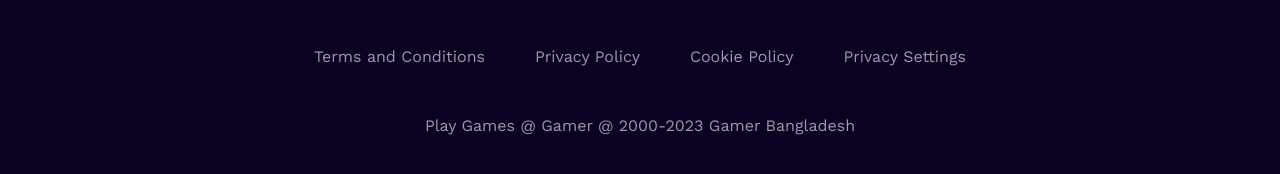
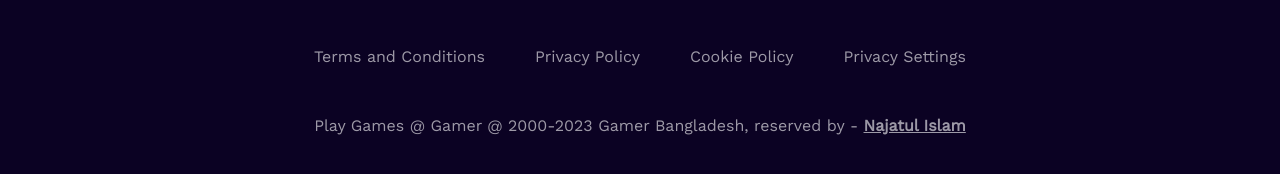
Before and after one commit to najatul6/Gaming-Zone, a plain HTML site: page index.html in a window 1280 px wide. Shown: the part 5092-5266 px from the top of the page. Drawn offline with nearby package versions, Linux system fonts and the light colour scheme.

Commit message:
update footer copyright to include attribution link

```diff
--- a/index.html
+++ b/index.html
@@ -271,7 +271,7 @@
                 <li><a href="#">Cookie Policy</a></li>
                 <li><a href="#">Privacy Settings</a></li>
             </div>
-            <p class="copyright">Play Games @ Gamer @ 2000-2023 Gamer Bangladesh</p>
+            <p class="copyright">Play Games @ Gamer @ 2000-2023 Gamer Bangladesh, reserved by - <a to="https://najatul-islam.vercel.app/" target="_blank" style="font-weight: bold; text-decoration: underline;">Najatul Islam</a></p>
         </div>
     </footer>
     <!-- Footer Section Ends Here -->
```
